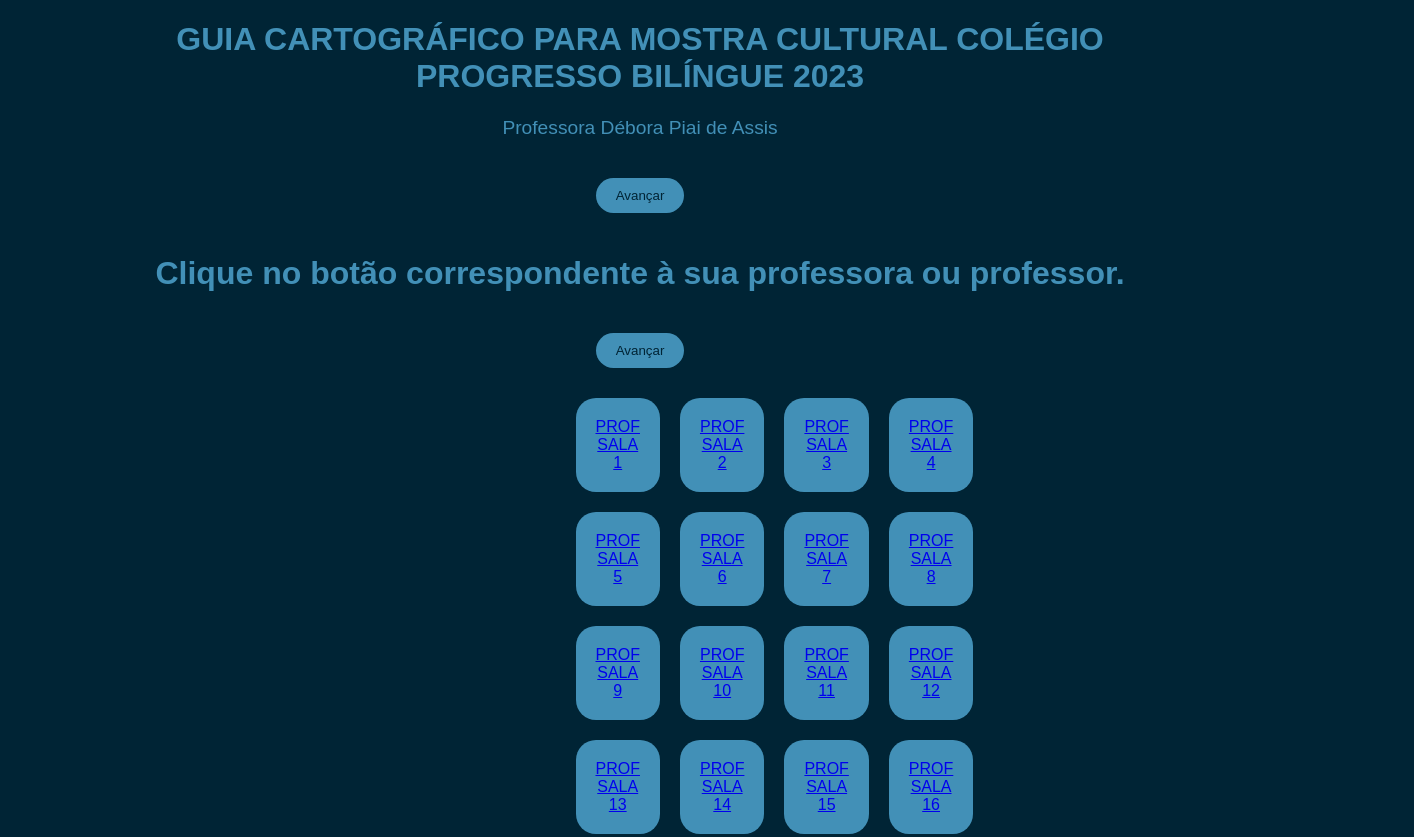
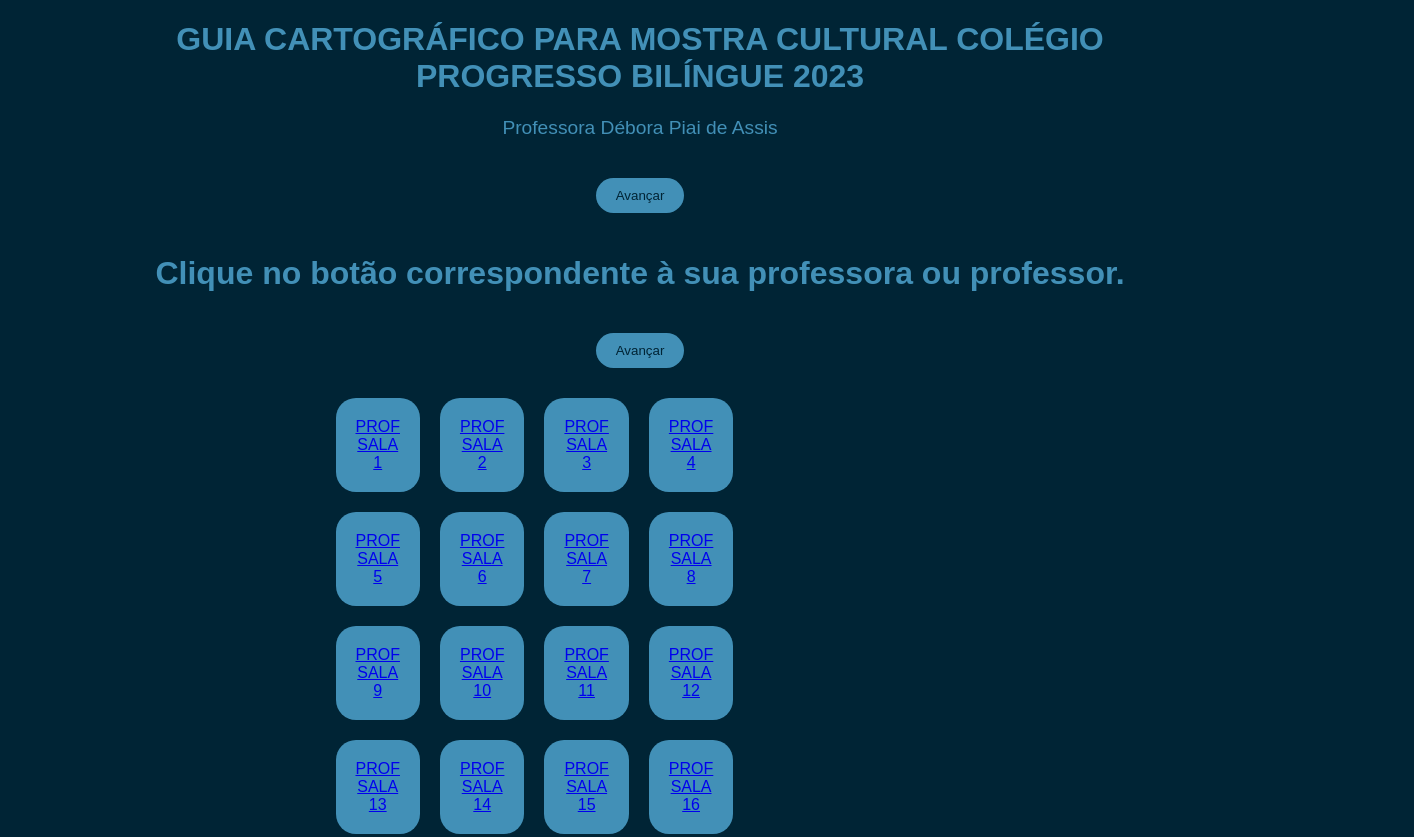
Before and after one commit to gabrielmusso/MapaDaFeira, a plain HTML site: page teste.html in a window 1280 px wide. Shown: the top 837 px of the page, 1414 px wide, since content can reach past the window. Drawn offline with Linux system fonts and the light colour scheme.

Commit message:
styles.css

```diff
--- a/styles.css
+++ b/styles.css
@@ -56,7 +56,7 @@ p{
   display: grid;
   grid-template-columns: repeat(4, min-content);
   justify-content: center;
-  width: 100vw;
+  width: 100vmin;
 
 
 
```
